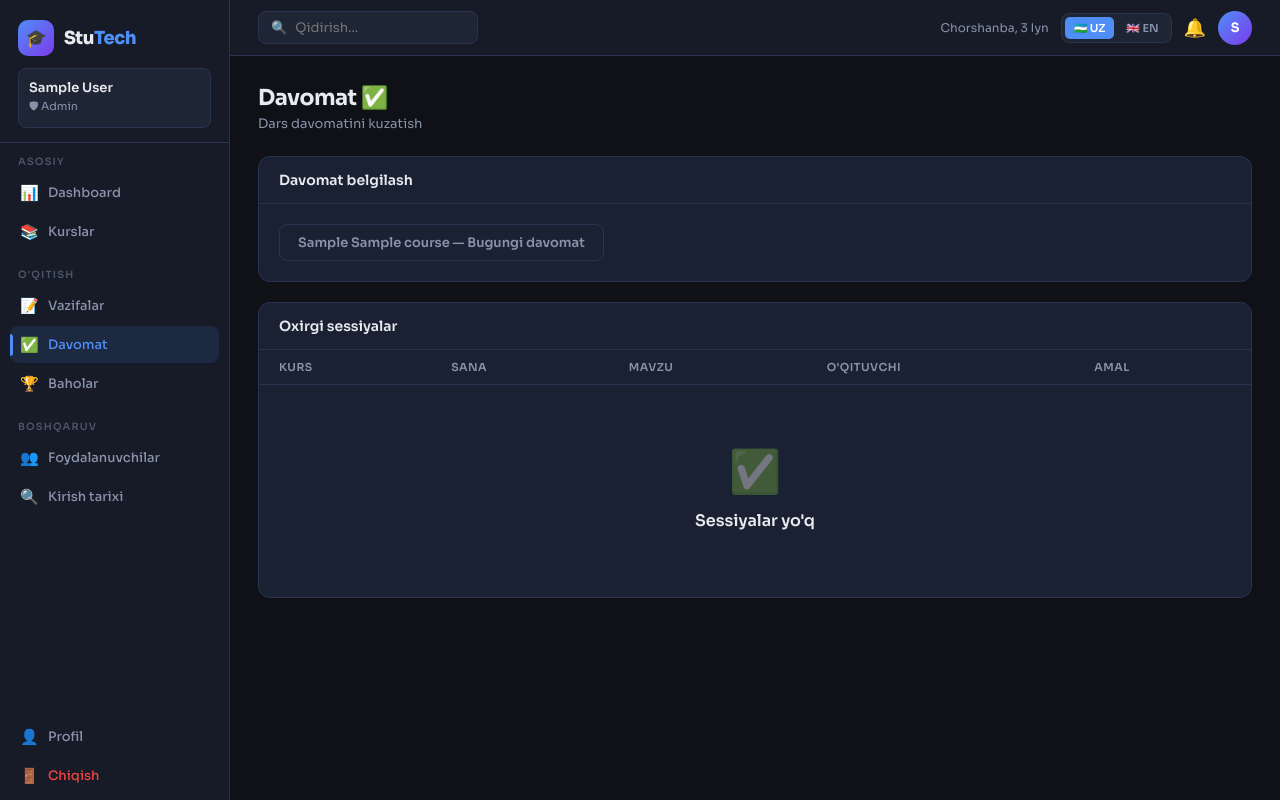
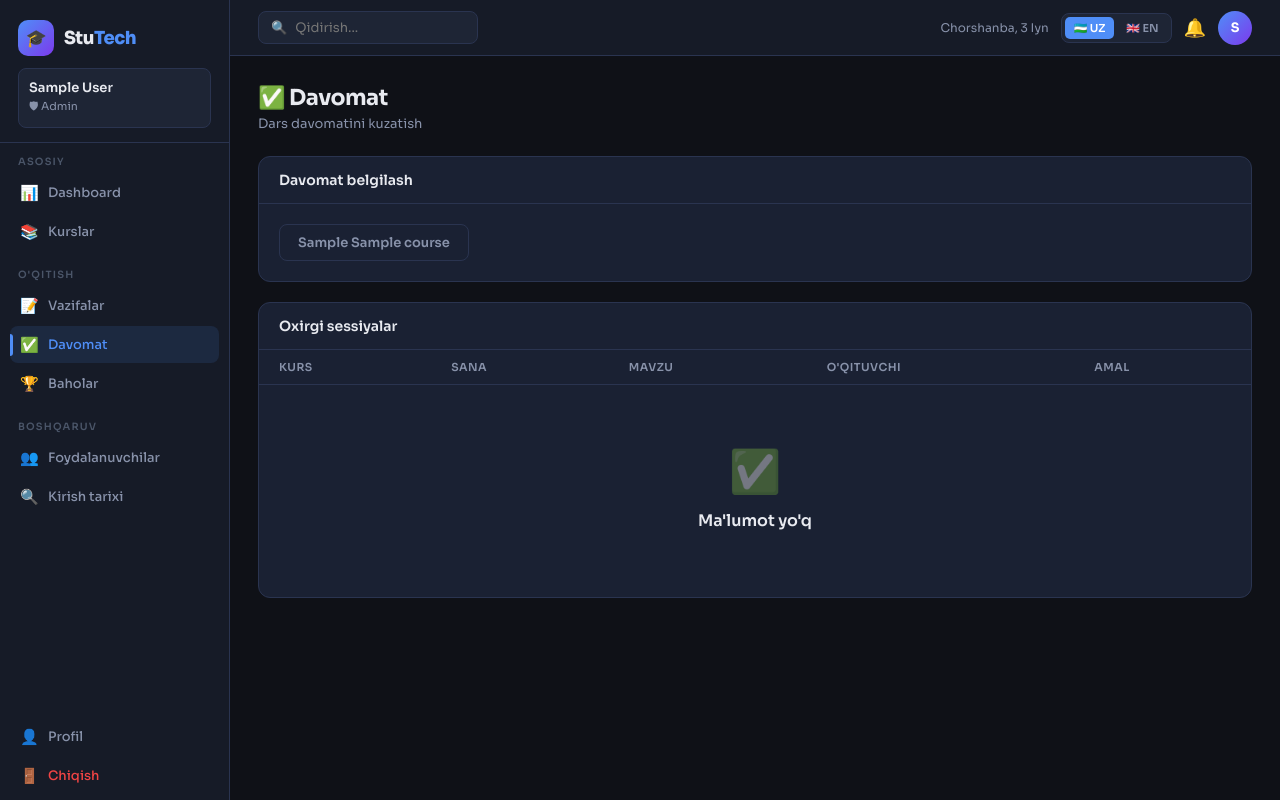
Before and after one commit to napasovdoniyor20050715/stutech-app, a Django app: page /attendance/ in a window 1280 px wide. Run offline with Django 5.2, Linux system fonts and the light colour scheme; a user stored in the database is signed in; tables that the repository leaves empty hold one stand-in row (values such as "Sample post"); data that the repository does not hold is empty.

Commit message:
Update list.html

```diff
--- a/templates/attendance/list.html
+++ b/templates/attendance/list.html
@@ -1,34 +1,40 @@
 {% extends 'base.html' %}
-{% block title %}Davomat{% endblock %}
+{% block title %}{% endblock %}
 {% block content %}
 <div class="ph">
-  <div class="ph-left"><h1>Davomat ✅</h1><p>Dars davomatini kuzatish</p></div>
+  <div class="ph-left"><h1>✅ <span data-i18n="page-title-attendance">Davomat</span></h1><p data-i18n="page-sub-attendance">Dars davomatini kuzatish</p></div>
 </div>
 {% if courses %}
 <div class="card" style="margin-bottom:20px;">
-  <div class="card-head"><h3>Davomat belgilash</h3></div>
+  <div class="card-head"><h3 data-i18n="attendance-mark">Davomat belgilash</h3></div>
   <div class="card-body" style="display:flex;gap:10px;flex-wrap:wrap;">
     {% for course in courses %}
-    <a href="{% url 'take_attendance' course.pk %}" class="btn btn-outline">{{ course.emoji }} {{ course.name }} — Bugungi davomat</a>
+    <a href="{% url 'take_attendance' course.pk %}" class="btn btn-outline">{{ course.emoji }} {{ course.name }}</a>
     {% endfor %}
   </div>
 </div>
 {% endif %}
 <div class="card">
-  <div class="card-head"><h3>Oxirgi sessiyalar</h3></div>
+  <div class="card-head"><h3 data-i18n="col-sessions">Oxirgi sessiyalar</h3></div>
   <div class="card-body-flush table-wrap">
     <table>
-      <tr><th>Kurs</th><th>Sana</th><th>Mavzu</th><th>O'qituvchi</th><th>Amal</th></tr>
+      <tr>
+        <th data-i18n="col-course">Kurs</th>
+        <th data-i18n="col-date">Sana</th>
+        <th data-i18n="col-topic">Mavzu</th>
+        <th data-i18n="col-teacher">O'qituvchi</th>
+        <th data-i18n="col-actions">Amal</th>
+      </tr>
       {% for session in sessions %}
       <tr>
         <td><span style="font-size:16px;">{{ session.course.emoji }}</span> {{ session.course.name }}</td>
         <td><span class="badge b-blue">{{ session.date|date:"d M Y" }}</span></td>
         <td class="text-muted text-small">{{ session.topic|default:"—" }}</td>
         <td class="text-small">{{ session.teacher.get_full_name|default:"—" }}</td>
-        <td><a href="{% url 'take_attendance' session.course.pk %}" class="btn btn-outline btn-xs">Ko'rish</a></td>
+        <td><a href="{% url 'take_attendance' session.course.pk %}" class="btn btn-outline btn-xs" data-i18n="btn-view">Ko'rish</a></td>
       </tr>
       {% empty %}
-      <tr><td colspan="5"><div class="empty"><div class="icon">✅</div><h3>Sessiyalar yo'q</h3></div></td></tr>
+      <tr><td colspan="5"><div class="empty"><div class="icon">✅</div><h3 data-i18n="empty-no-data">Ma'lumot yo'q</h3></div></td></tr>
       {% endfor %}
     </table>
   </div>
```
